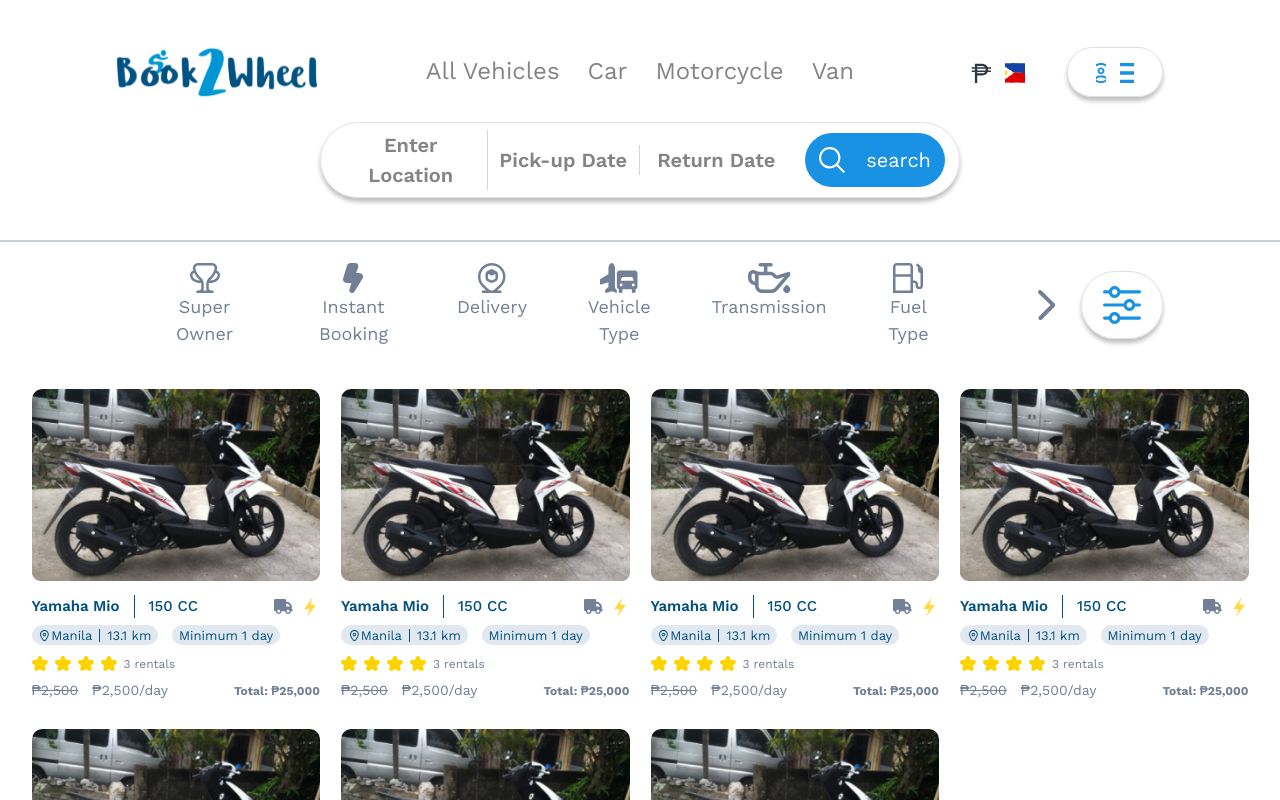
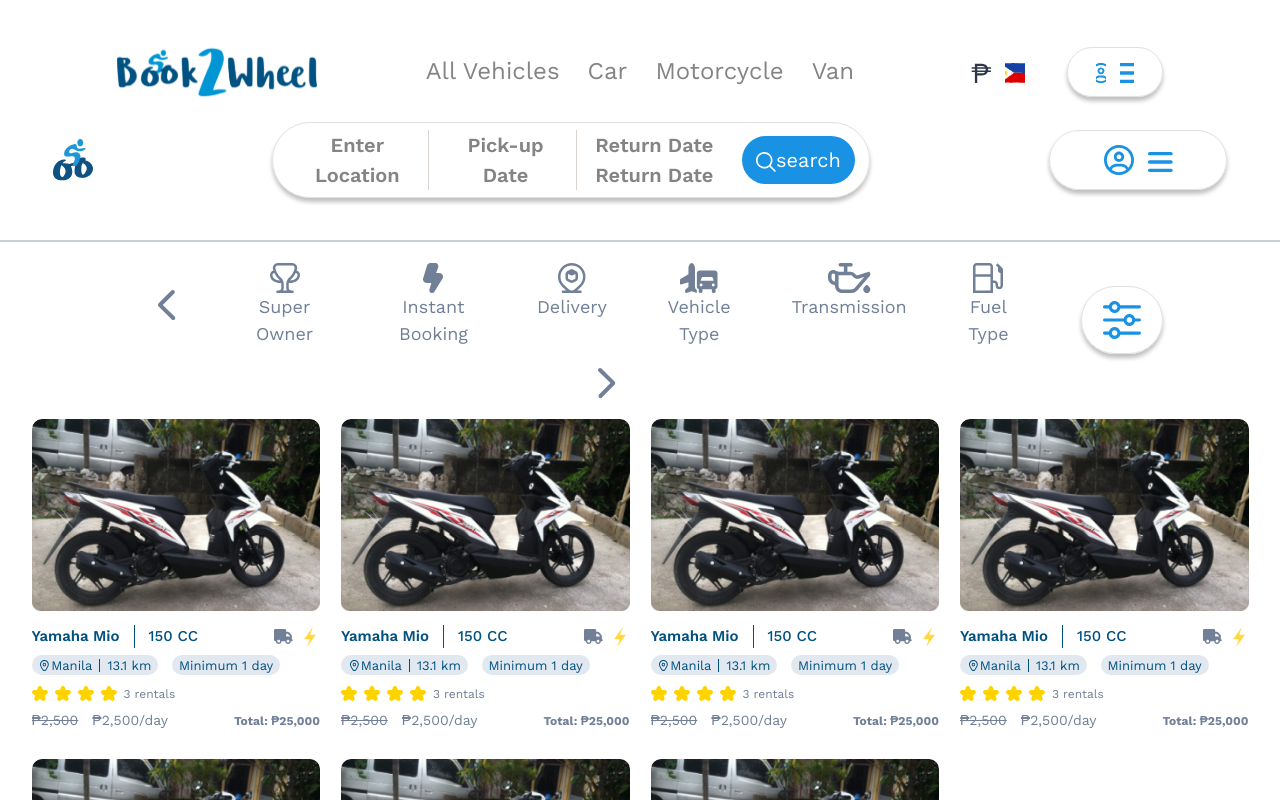
Before and after one commit to usha012/book2wheel, a React (Create React App) app: page / in a window 1280 px wide. Shown: the top 800 px of the page. Built offline with nearby package versions, Linux system fonts and the light colour scheme.

Commit message:
added css

```diff
--- a/src/Components/CategoryFillters.js
+++ b/src/Components/CategoryFillters.js
@@ -7,21 +7,25 @@
 import Vehicle from '../Assets/Images/vehicle.svg';
 import Fuel from '../Assets/Images/fuel.svg';
 import FillterIcon from '../Assets/Images/fillter_icon.svg';
+import PreviousArrow from '../Assets/Images/previous_arrow.svg';
 
 export const CategoryFillters = () => {
   return (
     <div className='row mx-0 mb-4 justify-content-center align-items-center'>
-        <div className='col-lg-9'>
+        <div className='col-lg-9 col-md-11'>
             <div className='row d-flex align-items-center justify-content-center'>
-                <div className='col-lg-11'>
+                <div className='col-lg-none col-1 next_arrow text-end'>
+                   <img src={PreviousArrow}/>
+                </div>
+                <div className='col-lg-11 col-md-9'>
                     <ul className='d-flex mb-0 py-4 align-itens-center justify-content-around category_list'>
-                        <li className='me-4 px-3'>
+                        <li className='me-4 px-3 d-none d-lg-block'>
                             <div className='text-center'>
                                 <img src={SuperIcon}/>
                                 <p className='mb-0 fs_18 fw_400'>Super Owner</p>
                             </div>
                         </li>
-                        <li className='me-4 px-3'>
+                        <li className='me-4 px-3 d-none d-lg-block'>
                             <div className='text-center'>
                                 <img src={Booking}/>
                                 <p className='mb-0 fs_18 fw_400'>Instant Booking</p>
@@ -56,13 +60,13 @@
                     </ul>
                 </div>
 
-                <div className='col-lg-1 next_arrow text-end'>
+                <div className='col-lg-1 col-1 next_arrow text-end'>
                    <img src={NextArrow}/>
                 </div>
             </div>
 
         </div>
-        <div className='col-lg-1'>
+        <div className='col-lg-1 col-1'>
             <div className='pill_container--fit-content ms-auto'>
                 <img src={FillterIcon}/>
             </div>
--- a/src/Components/TopHeader.js
+++ b/src/Components/TopHeader.js
@@ -5,14 +5,15 @@
 import Bars from '../Assets/Images/bars.svg';
 import User from '../Assets/Images/user.svg';
 import Search from '../Assets/Images/search.svg';
+import Cycle from '../Assets/Images/cycle.svg';
 
 const TopHeader = () => {
     return (
         <div className='header py-5'>
-        <div className='row mb-4 mx-0 top_header_wrapper justify-content-center align-items-center'>
+            <div className='row mb-4 mx-0 d-none d-lg-flex top_header_wrapper justify-content-center align-items-center'>
                 <div className='col-lg-2'>
                     <div className='logo_wrapper'>
-                    <img alt="" src={HeaderLogo}/>
+                        <img alt="" src={HeaderLogo} />
                     </div>
                 </div>
                 <div className='col-lg-6 text-center'>
@@ -36,10 +37,10 @@
                     <div className='d-flex justify-content-end'>
                         <div className='d-flex align-items-center me-5'>
                             <div className='pr-20 me-3'>
-                            <img src={Currency}/>
+                                <img src={Currency} />
                             </div>
                             <div className='pr-20'>
-                            <img src={Flag}/>
+                                <img src={Flag} />
                             </div>
                         </div>
 
@@ -48,7 +49,7 @@
                                 <img src={User} />
                             </div>
                             <div className='bars_icon'>
-                            <img src={Bars}/>
+                                <img src={Bars} />
                             </div>
                         </div>
 
@@ -57,38 +58,53 @@
 
                 </div>
             </div>
-        <div className='row searchbar_wrapper justify-content-center align-items-center mx-0'>
-            <div className='col-lg-6'>
-
-                <div className='row pill_container align-items-center px-3 py-2'>
-                    <div className='col-lg-3 text-center fs_20 fw_600 border-end-gray-100'>
-                        <p className='mb-0'>Enter Location</p>
+            <div className='row searchbar_wrapper justify-content-center justify-content-md-between align-items-center mx-0 mx-md-5'>
+                <div className='col-md-auto'>
+                    <img src={Cycle} />
 
                 </div>
-                    <div className='col-lg-3 text-center fs_20 fw_600 border-end-gray-100'>
-                        <p className='mb-0'>Pick-up Date</p>
+                <div className='col-lg-6 col-md-8'>
+                    <div className='row pill_container align-items-center justify-content-between px-3 py-2'>
+                        <div className='col-lg-3 col-3 text-center fs_20 fw_600 border-end-gray-100'>
+                            <p className='mb-0 d-none d-lg-block'>Enter Location</p>
+                            <p className='mb-0 d-lg-none'>Location</p>
 
                         </div>
-                    <div className='col-lg-3 text-center fs_20 fw_600'>
-                        <p className='mb-0'>Return Date</p>
+                        <div className='col-lg-3 col-3 text-center fs_20 fw_600 border-end-gray-100'>
+                            <p className='mb-0 d-none d-lg-block'>Pick-up Date</p>
+                            <p className='mb-0 d-lg-none'>Pick-up Date</p>
 
                         </div>
-                    <div className='col-lg-3 text-end pe-0'>
+                        <div className='col-lg-3 col-3 text-center fs_20 fw_600'>
+                            <p className='mb-0 d-none d-lg-block'>Return Date</p>
+                            <p className='mb-0 '>Return Date</p>
+
+                        </div>
+                        <div className='col-lg- col-auto text-end pe-0'>
                             <div className='header_search d-flex ms-auto align-items-center'>
-                        <img src={Search} className='me-4'/>
-                        <p className='mb-0 fs_20 fw_400 line_height_16'>search</p>
+                                <div className='pr-20'>
+                                    <img src={Search} className='me-lg-4' />
+                                </div>
+
+                                <p className='mb-0 fs_20 fw_400 line_height_16 d-none d-lg-block'>search</p>
 
 
                             </div>
                         </div>
 
                     </div>
-
-
+                </div>
+                <div className='col-md-2'>
+                    <div className='pill_container d-flex align-items-center justify-content-center'>
+                        <div className='pr-30 me-3'>
+                            <img src={User} />
+                        </div>
+                        <div className='bars_icon'>
+                            <img src={Bars} />
+                        </div>
+                    </div>
 
                 </div>
-
-
             </div>
         </div>
 
```
Also changed, not shown: src/Assets/Images/cycle.svg (added), src/Assets/Images/previous_arrow.svg (added). Lines whose indentation alone changed are shown as unchanged.
